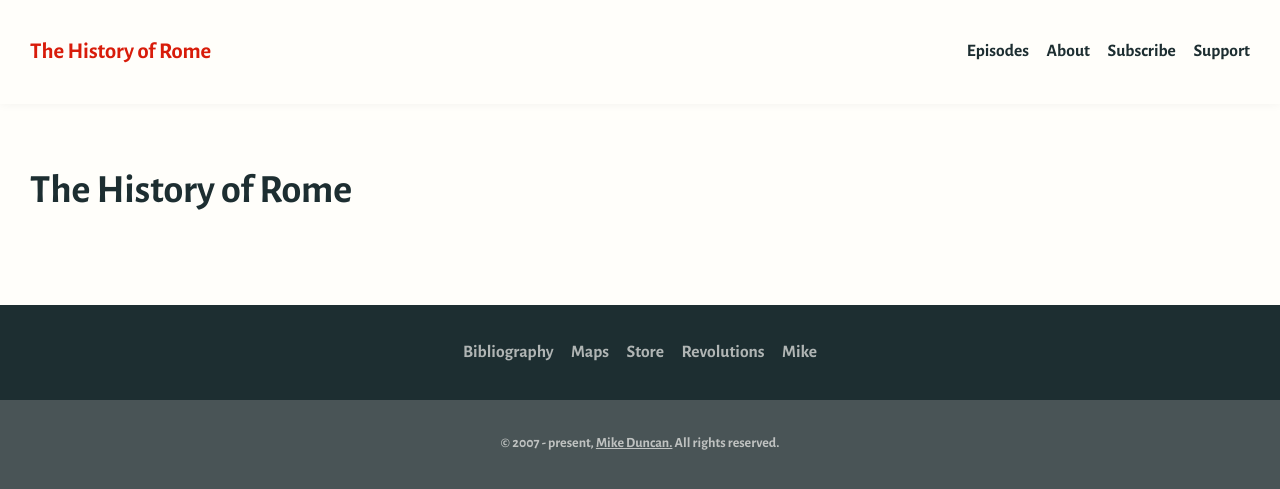
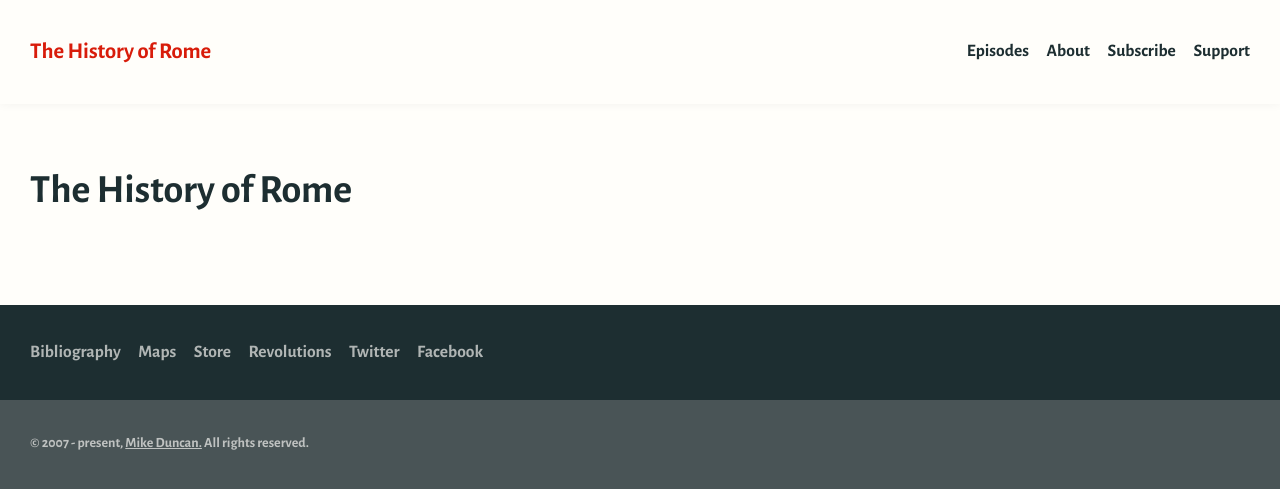
Before and after one commit to Brandi-Duncan/thehistoryofrome.com, a Jekyll site: the page built from index.md, in a window 1280 px wide. Shown: the top 489 px of the page. Built offline with Jekyll 4.4.1, drawn with Linux system fonts in a browser that asks for light colours.

Commit message:
Align footer stuff left

```diff
--- a/_includes/footer.html
+++ b/_includes/footer.html
@@ -5,7 +5,8 @@
             <a href="/maps">Maps</a>
             <a href="/store">Store</a>
             <a href="#">Revolutions</a>
-            <a href="http://mikeduncan.fyi">Mike</a>
+            <a href="#">Twitter</a>
+            <a href="#">Facebook</a>
         </nav>
     </div>
     <div class="footer__legal">
--- a/lib/css/_footer.scss
+++ b/lib/css/_footer.scss
@@ -23,7 +23,6 @@
   display: flex;
   flex-wrap: wrap;
   font-weight: 700;
-  justify-content: center;
   padding: 1.5rem;
 }
 
@@ -39,5 +38,4 @@
 .footer__legal {
   font-weight: 700;
   padding: 1.5rem;
-  text-align: center;
 }
```
